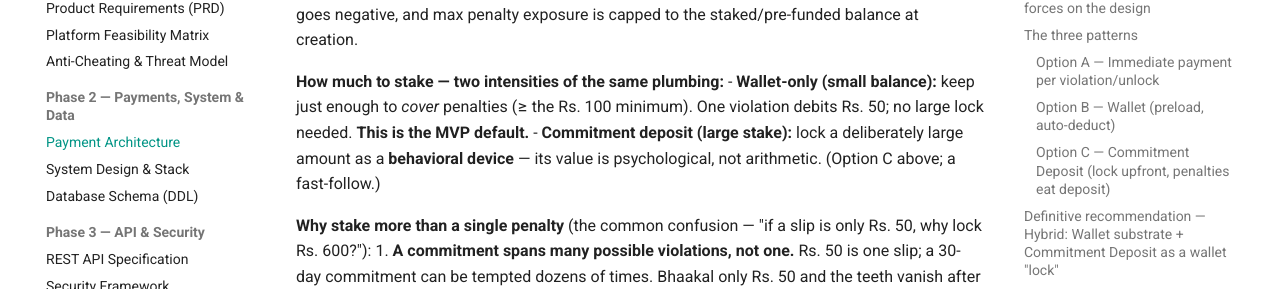
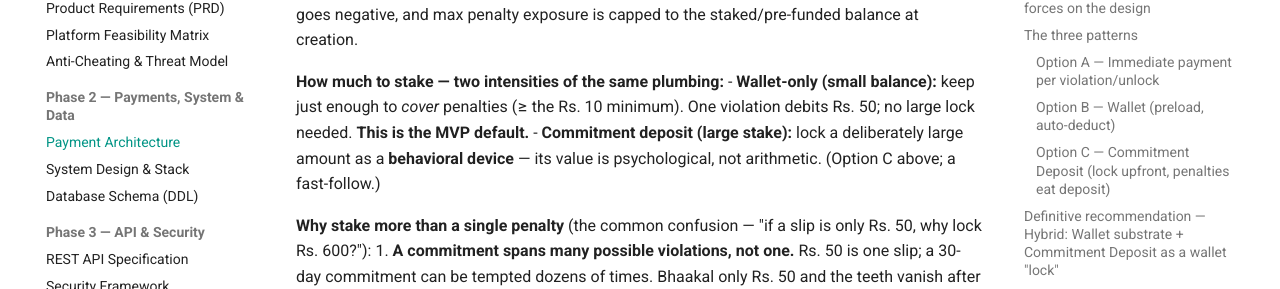
Before and after one commit to JEEVANRAWAL/stake-app-doc, an MkDocs documentation site: the page built from docs/payments/payment-architecture.md, in a window 1280 px wide and 900 px high, scrolled down 3609 px. Shown: the part 163-452 px from the top of the window. Built offline with MkDocs 1.6.1 and Material for MkDocs 9.7.7, drawn with Linux system fonts in a browser that asks for light colours.

Commit message:
Docs: lower minimum commitment stake Rs 100 → Rs 10
Reflect the new default minimum backing in the locked-decision notes and API
contract. Min top-up (Rs 100) and the "stake more = commit harder" sizing
example are deliberately unchanged.

Co-Authored-By: Claude Opus 4.8 <noreply@anthropic.com>

```diff
--- a/docs/payments/payment-architecture.md
+++ b/docs/payments/payment-architecture.md
@@ -55,7 +55,7 @@ flowchart TD
 - **Provider routing:** Nepal → eSewa/Khalti/Fonepay; international cards/Apple/Google Pay → Stripe. One internal `payment_provider` abstraction; providers interchangeable.
 - **Forfeited money** routes to **`system_forfeit_revenue` (company revenue)** — *🔒 locked: revenue, not charity.* Conditional on legal sign-off that revenue-forfeit is permissible (commitment-contract, not gambling) in Nepal; **`system_charity` is the fallback** if counsel objects (the ledger already supports both, so the switch is a config change). The penalty-vs-subscription revenue mix is a tracked ethical guardrail (delivery-plan §8).
 - **Minimum funding to create a commitment** *(🔒 locked):* arming a commitment requires available
-  balance ≥ a minimum backing (default **Rs. 100**, configurable), and **max penalty/forfeit exposure is
+  balance ≥ a minimum backing (default **Rs. 10**, configurable), and **max penalty/forfeit exposure is
   capped to the pre-funded/staked balance at creation** — no money, no commitment. Underfunded →
   `402 COMMITMENT_FUNDING_REQUIRED` with a top-up prompt. This is what gives "capture money up front" teeth.
 - **Returned (un-forfeited) deposit** goes back to *available balance*, **not** auto-refunded to card (local-rail refunds are painful/lossy) — offer explicit withdrawal instead.
@@ -94,7 +94,7 @@ Worked example — Rs. 1000 top-up, stake Rs. 600, one Rs. 50 penalty:
 and max penalty exposure is capped to the staked/pre-funded balance at creation.
 
 **How much to stake — two intensities of the same plumbing:**
-- **Wallet-only (small balance):** keep just enough to *cover* penalties (≥ the Rs. 100 minimum). One
+- **Wallet-only (small balance):** keep just enough to *cover* penalties (≥ the Rs. 10 minimum). One
   violation debits Rs. 50; no large lock needed. **This is the MVP default.**
 - **Commitment deposit (large stake):** lock a deliberately large amount as a **behavioral device** — its
   value is psychological, not arithmetic. (Option C above; a fast-follow.)
```
Also changed, not shown: CLAUDE.md (+1 -1 lines), docs/README.md (+1 -1 lines), docs/api/openapi.yaml (+5 -5 lines), docs/api/rest-api-spec.md (+1 -1 lines), docs/product/prd.md (+1 -1 lines).
